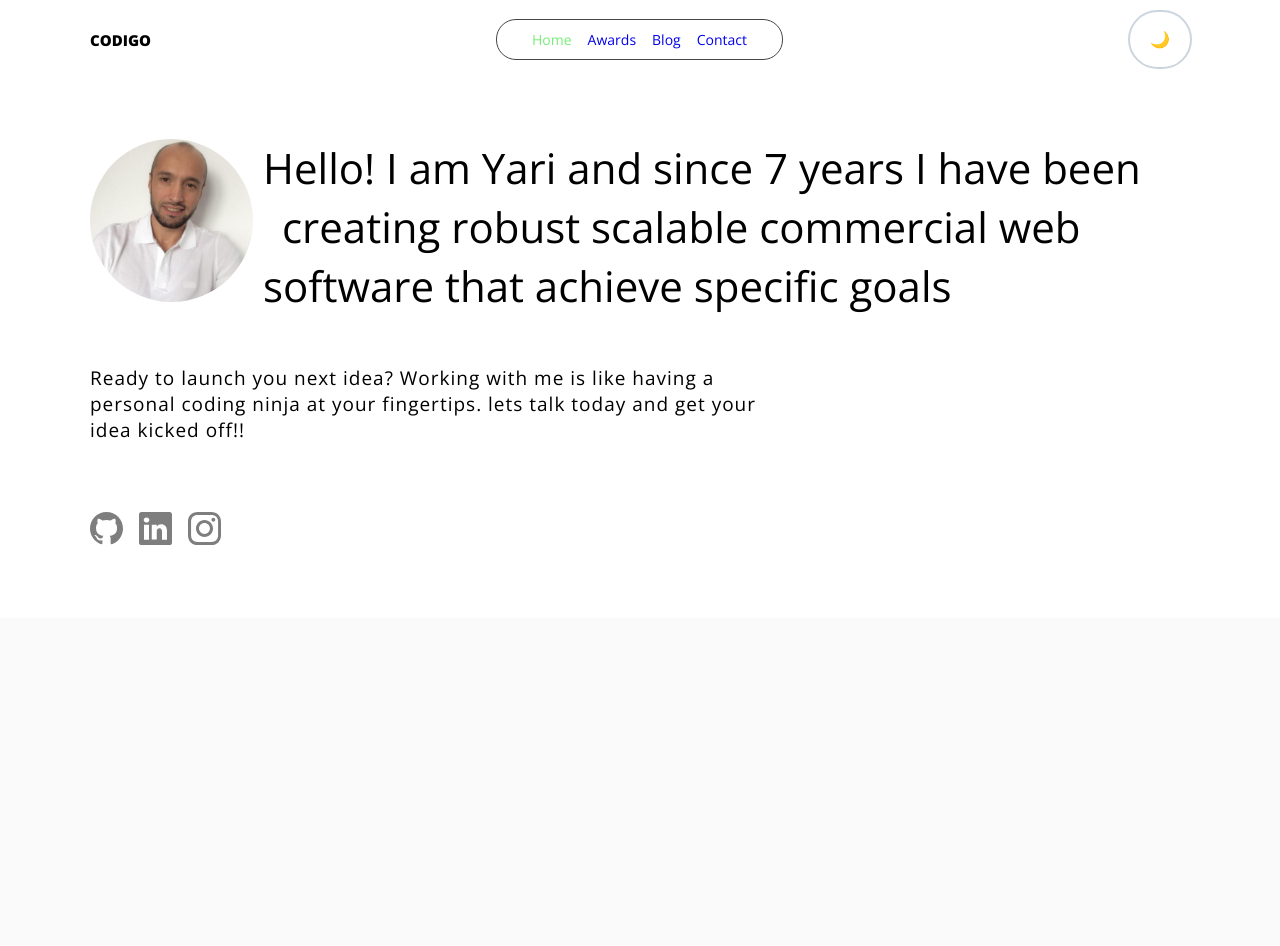
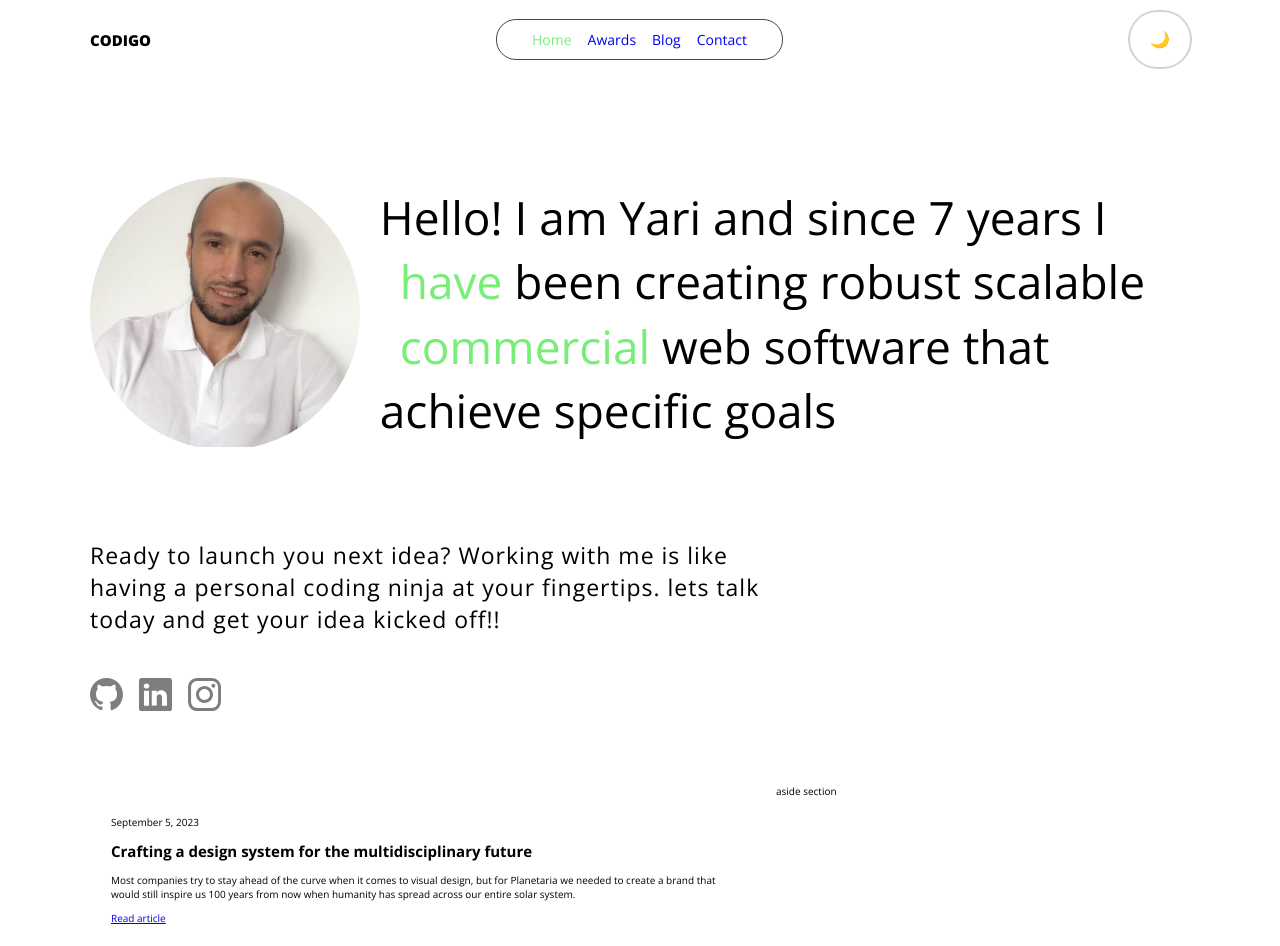
Before and after one commit to Yariandres/nuxt-personal-blog, a Nuxt app: page / in a window 1280 px wide. Shown: the part 20-966 px from the top of the page. Before the commit the page ends 800 px from the top, so only its background shows below. Built offline with nearby package versions, Linux system fonts and the light colour scheme; a web font is replaced by a local one.

Commit message:
adds blog article

```diff
--- a/components/HomeHero.vue
+++ b/components/HomeHero.vue
@@ -1,11 +1,13 @@
 <template>
   <div :class="$style['hero']">
+
+    <div :class="$style['row']">
       <div :class="$style['holder']">
         <img src="~/assets/img/yari.jpeg" alt="thum nail" />
       </div>
-    <p :class="$style['header']">Hello! I am Yari and since 7 years I have been <span>creating robust scalable commercial
-        web software that achieve specific goals</span>
+      <p :class="$style['header']">Hello! I am Yari and since 7 years I <span> have </span> been creating robust scalable <span>commercial</span> web software that achieve specific goals
       </p>
+    </div>
 
     <div :class="$style['copy']">
       <p :class="$style['text']">Ready to launch you next idea? Working with me is like having a personal coding ninja at
@@ -28,13 +30,16 @@
 .hero {
   padding-block: 7rem;
 
+
+  .row {
+    display: flex;
+    align-items: center;
+    gap: 2rem;
     .holder {
-    height: 163px;
-    width: 163px;
+      height: 80%;
+      width: 80%;
       border-radius: 50%;
       overflow: hidden;
-    float: left;
-    margin-right: 1rem;
 
       img {
         height: 100%;
@@ -44,17 +49,20 @@
     }
 
     .header {
-    font-size: 4.2rem;
+      font-size: 4.6rem;
       display: inline;
       line-height: 1.4;
 
       span {
-      margin-left: 1.9rem;
+        color: var(--text-color-active);
+        margin-left: 2rem;
+      }
+
     }
   }
 
   .text {
-    font-size: 1.9rem;
+    font-size: 2.3rem;
     margin-top: 5rem;
     max-width: 70.5rem;
     letter-spacing: 1px;
@@ -63,7 +71,7 @@
   .copy {
     display: flex;
     flex-direction: column;
-    gap: 5rem;
+    gap: 2rem;
 
     .icons {
       display: flex;
--- a/pages/index.vue
+++ b/pages/index.vue
@@ -1,7 +1,45 @@
 <template>
-  <HomeHero />
+  <main>
+    <HomeHero />
+    <div :class="$style['row']">
+      <article :class="$style['article']">
+        <p>September 5, 2023</p>
+        <h2>Crafting a design system for the multidisciplinary future</h2>
+        <p>Most companies try to stay ahead of the curve when it comes to visual design, but for Planetaria we needed to create a brand that would still inspire us 100 years from now when humanity has spread across our entire solar system.</p>
+        <NuxtLink to="#">Read article</NuxtLink>
+      </article>
+
+      <aside :class="$style['aside']">
+        aside section
+      </aside>
+
+    </div>
+  </main>
 </template>
 
 <script setup lang="ts">
 
 </script>
+
+<style lang="scss" module>
+.row {
+  display: flex;
+  gap: 2rem;
+
+  .article {
+    flex: 3;
+    padding: 2rem;
+    border: 1px solid transparent;
+    border-radius: 2rem;
+
+    &:hover {
+      background-color: #474545;
+      transition: background-color 0.5s ease;
+    }
+  }
+
+  .aside {
+    flex: 2;
+  }
+}
+</style>
```
Lines whose indentation alone changed are shown as unchanged.
